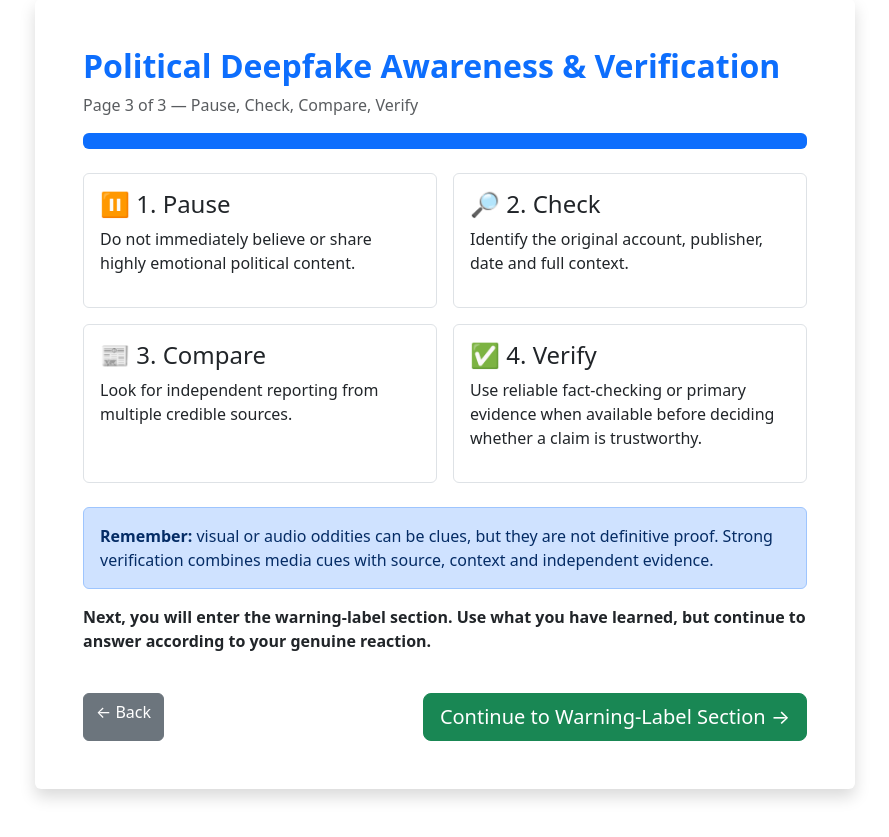
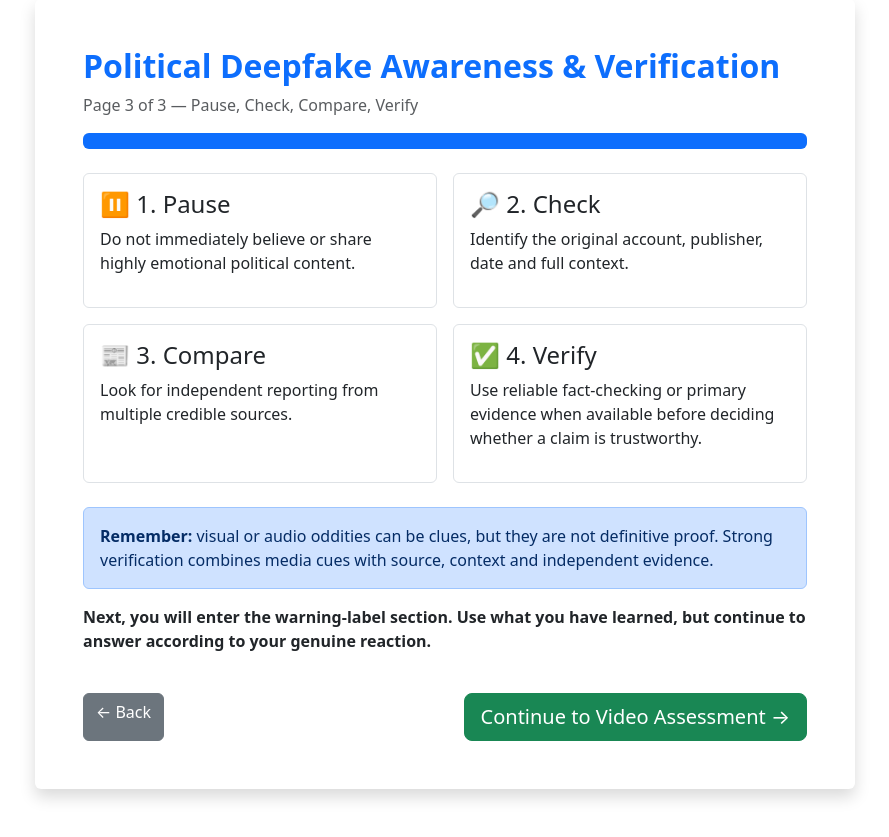
Before and after one commit to LEvan1310/deepfake-survey-app, a Flask app: page /awareness-training/3 in a window 1280 px wide. Shown: the part 82-919 px from the top of the page, without its empty margins (195-1084 px from the left). Run offline with Flask 3, Linux system fonts and the light colour scheme; the visitor is signed in with stand-in values (Sample User, id 1); some libraries are stand-ins or nearby versions.

Commit message:
Update awareness_training_3.html

```diff
--- a/templates/awareness_training_3.html
+++ b/templates/awareness_training_3.html
@@ -12,5 +12,5 @@
 <div data-lang-block="my" style="display:none"><h2 class="fw-bold text-primary">နိုင်ငံရေး Deepfake အသိပညာနှင့် စစ်ဆေးခြင်း</h2><p class="text-muted">စာမျက်နှာ ၃ / ၃ — ရပ်ပါ၊ စစ်ပါ၊ နှိုင်းယှဉ်ပါ၊ အတည်ပြုပါ</p><div class="progress mb-4"><div class="progress-bar" style="width:100%"></div></div>
 <div class="row g-3"><div class="col-md-6"><div class="border rounded p-3 h-100"><h4>⏸ ၁။ ရပ်ပါ</h4><p>စိတ်လှုပ်ရှားမှုမြင့်မားသော နိုင်ငံရေးအကြောင်းအရာကို ချက်ချင်း မယုံကြည်/မမျှဝေပါနှင့်။</p></div></div><div class="col-md-6"><div class="border rounded p-3 h-100"><h4>🔎 ၂။ စစ်ပါ</h4><p>မူရင်း account၊ publisher၊ ရက်စွဲနှင့် context အပြည့်အစုံကို စစ်ဆေးပါ။</p></div></div><div class="col-md-6"><div class="border rounded p-3 h-100"><h4>📰 ၃။ နှိုင်းယှဉ်ပါ</h4><p>ယုံကြည်စိတ်ချရသော သတင်းရင်းမြစ်များစွာတွင် အတူတူဖြစ်ရပ်ကို ရှာဖွေ နှိုင်းယှဉ်ပါ။</p></div></div><div class="col-md-6"><div class="border rounded p-3 h-100"><h4>✅ ၄။ အတည်ပြုပါ</h4><p>ဆုံးဖြတ်မီ fact-checking နှင့် မူလအထောက်အထား ရရှိပါက အသုံးပြုပါ။</p></div></div></div>
 <div class="alert alert-primary mt-4"><strong>မှတ်ထားရန်:</strong> ရုပ်ပုံ/အသံ မူမမှန်မှုများသည် သဲလွန်စဖြစ်နိုင်သော်လည်း အပြီးသတ်သက်သေမဟုတ်ပါ။ အကောင်းဆုံးစစ်ဆေးမှုတွင် media cue၊ source၊ context နှင့် သီးခြားအထောက်အထားကို ပေါင်းစပ်ပါ။</div><p class="fw-semibold">နောက်တစ်ဆင့်တွင် သတိပေးတံဆိပ်စမ်းသပ်မှုကို စတင်ပါမည်။ လေ့လာထားသည့်အရာကို အသုံးပြုနိုင်သော်လည်း မိမိ၏ အမှန်တကယ်တုံ့ပြန်မှုအတိုင်း ဖြေဆိုပါ။</p></div>
-<div class="d-flex justify-content-between mt-4"><a href="/awareness-training/2" class="btn btn-secondary">← Back</a><a href="/survey/page8" class="btn btn-success btn-lg">Continue to Warning-Label Section →</a></div>
+<div class="d-flex justify-content-between mt-4"><a href="/awareness-training/2" class="btn btn-secondary">← Back</a><a href="{{ next_url }}" class="btn btn-success btn-lg"><span data-lang-block="en">{{ next_en }}</span><span data-lang-block="my" style="display:none">{{ next_my }}</span></a></div>
 </div>{% endblock %}
```
